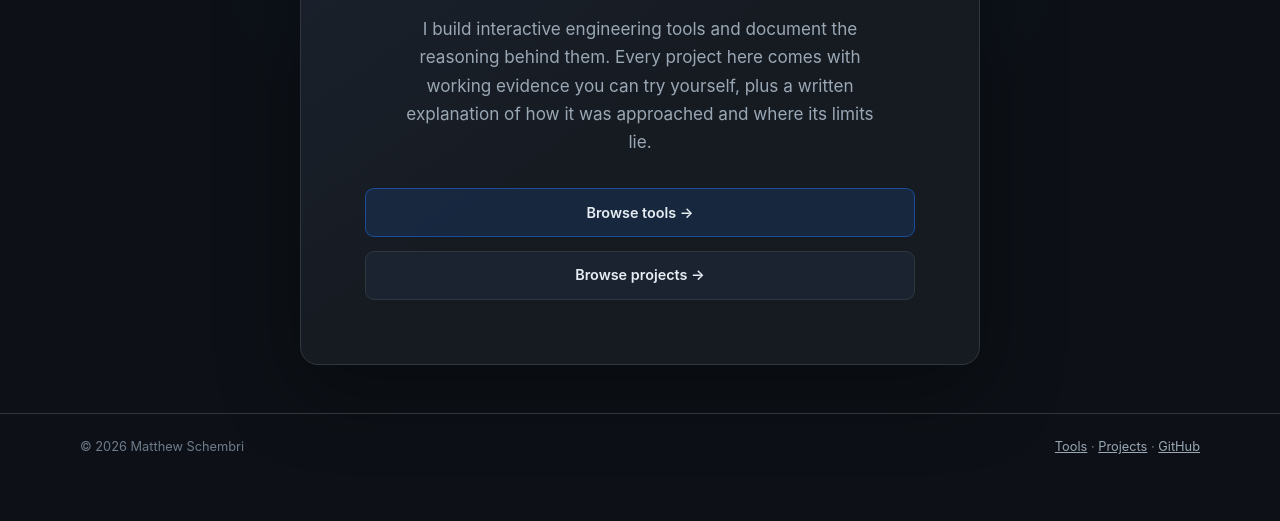
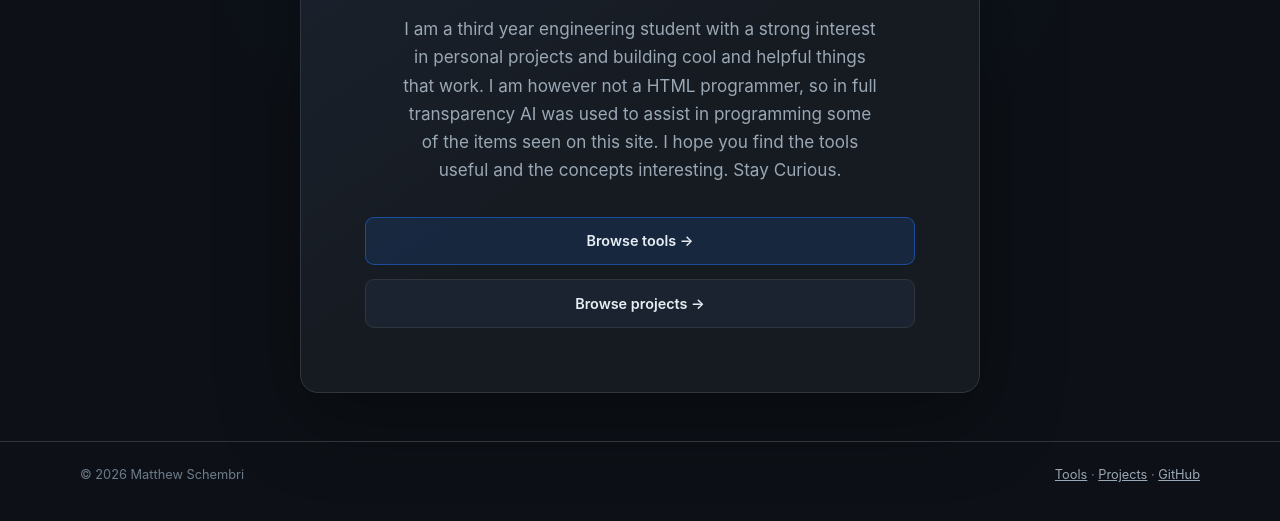
Before and after one commit to schema11/Matthew-Schembri-Portfolio, a plain HTML site: page index.html in a window 1280 px wide. Shown: the part 339-860 px from the top of the page. Before the commit the page ends 836 px from the top, so only its background shows below. Drawn offline with Linux system fonts and the light colour scheme.

Commit message:
updated bio

```diff
--- a/index.html
+++ b/index.html
@@ -24,7 +24,7 @@
   <div class="hero">
     <p class="eyebrow">Engineering portfolio</p>
     <h1>Design tools, built to be used</h1>
-    <p class="lede">I build interactive engineering tools and document the reasoning behind them. Every project here comes with working evidence you can try yourself, plus a written explanation of how it was approached and where its limits lie.</p>
+    <p class="lede">I am a third year engineering student with a strong interest in personal projects and building cool and helpful things that work. I am however not a HTML programmer, so in full transparency AI was used to assist in programming some of the items seen on this site. I hope you find the tools useful and the concepts interesting. Stay Curious.</p>
     <div class="btn-stack">
       <a class="btn prim" href="tools.html">Browse tools →</a>
       <a class="btn" href="projects.html">Browse projects →</a>
```
